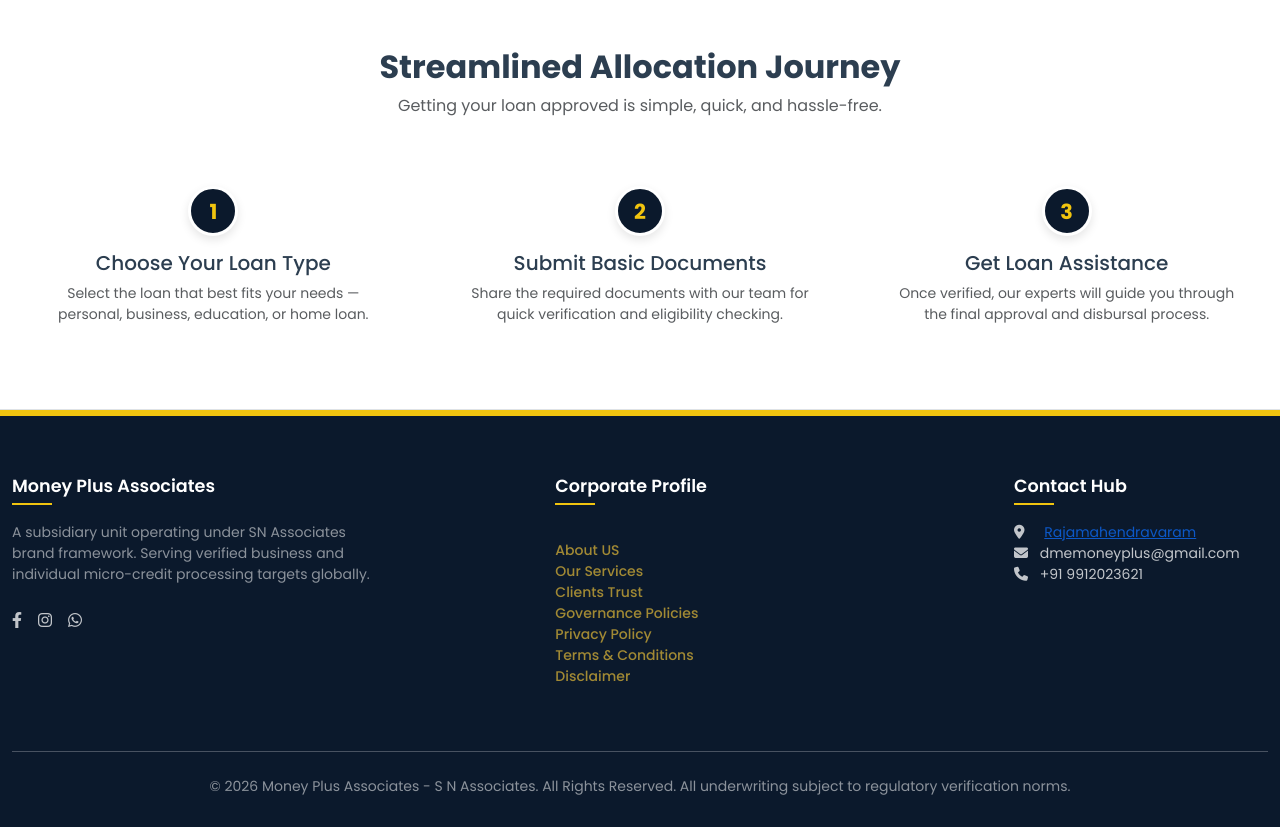
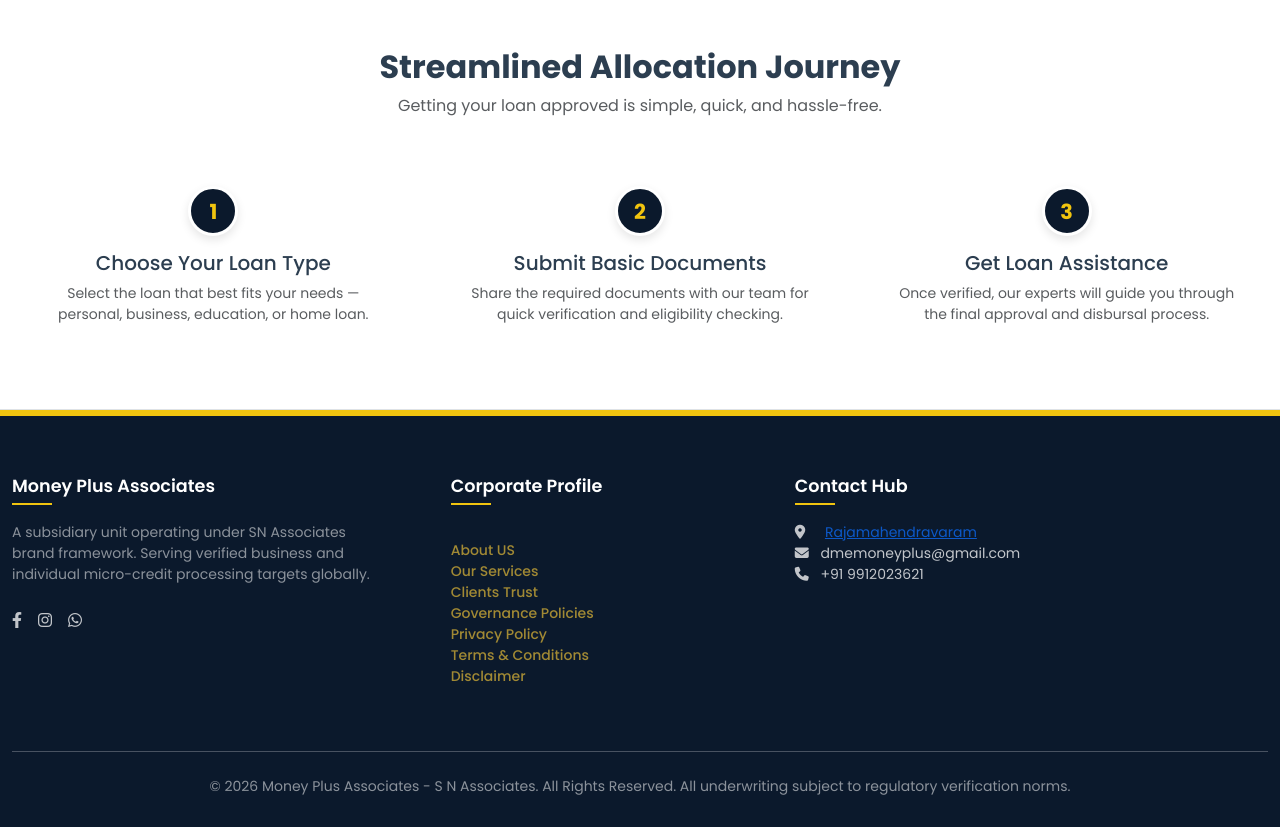
Before and after one commit to MoneyPlusAssociates/MoneyPlusAssociates, a Flask app: page / in a window 1280 px wide. Shown: the part 2001-2828 px from the top of the page. Run offline with Flask 3, Linux system fonts and the light colour scheme.

Commit message:
Update index.html

```diff
--- a/templates/index.html
+++ b/templates/index.html
@@ -196,7 +196,7 @@
 
      <footer class="footer-premium">
     <div class="container">
-        <div class="row g-5 justify-content-between mb-5">
+        <div class="row g-4 mb-5">
 
             <!-- Column 1 -->
             <div class="col-lg-4 col-md-6 pe-lg-5">
```
